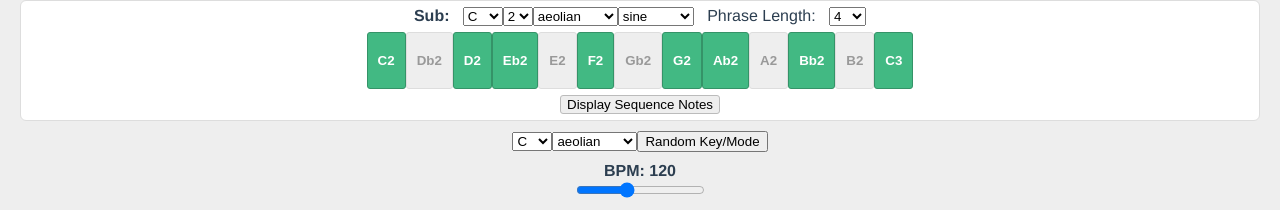
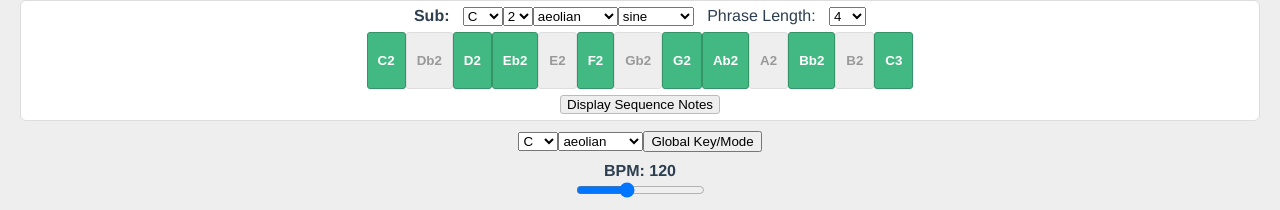
Before and after one commit to KyleTreptow/vue-tone, a Vue app: page / in a window 1280 px wide. Shown: the part 496-706 px from the top of the page. Built offline with nearby package versions, Linux system fonts and the light colour scheme.

Commit message:
cleanup app

```diff
--- a/src/App.vue
+++ b/src/App.vue
@@ -19,7 +19,7 @@
         </select>
         <button type="button"
         @click="randomizeGlobalKeyMode()">
-          Random Key/Mode
+          Global Key/Mode
         </button>
       </div>
       <div class="bpm">
```
